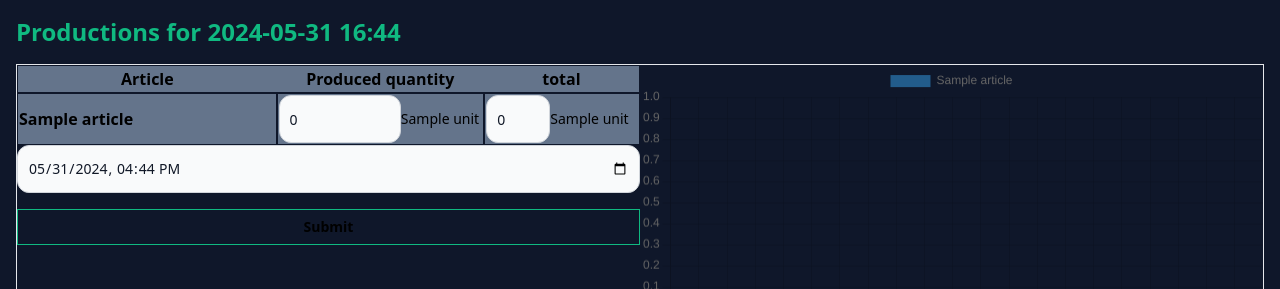
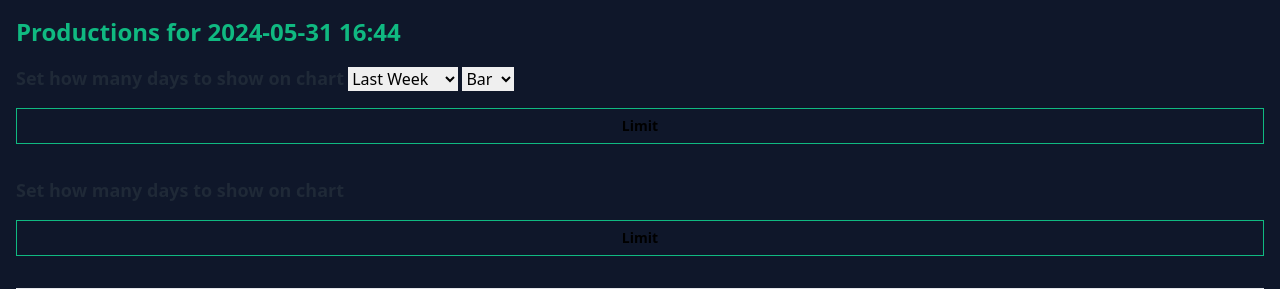
Before and after one commit to thawancomt/Sistem-Store, a Flask app: page /production/ in a window 1280 px wide. Shown: the part 48-337 px from the top of the page. Run offline with Flask 3, Linux system fonts and the light colour scheme; a user stored in the database is signed in; tables that the repository leaves empty hold one stand-in row (values such as "Sample post"); style sheets or scripts are compiled from the project's sources.

Commit message:
Introduced a new option to set the chart type on production page, added a attribute into the article model, that is 'is_produceble', this new attribute turn us abble to define if we can to produce this article, otherwise it will not be visible in production page

```diff
--- a/flaskr/blueprints/articles/models/ArticleModel.py
+++ b/flaskr/blueprints/articles/models/ArticleModel.py
@@ -1,5 +1,5 @@
 from flaskr.extensions import db
-from sqlalchemy import Column, Integer, String, ForeignKey
+from sqlalchemy import Column, Integer, String, ForeignKey, BOOLEAN
 from sqlalchemy.orm import relationship
 
 
@@ -8,6 +8,7 @@ class ArticleModel(db.Model):
     id = Column(Integer, primary_key=True, autoincrement=True)
     name = Column(String(100), unique=True, nullable=False)
     description = Column(String(100), nullable=False)
+    is_producible = Column(BOOLEAN, default=True, nullable=False)
     type_unit = Column(Integer, ForeignKey('type_units.id', ondelete='CASCADE'), nullable=False)
 
     type = relationship('TypeUnitModel', foreign_keys=[type_unit])
--- a/flaskr/blueprints/articles/services/ArticlesService.py
+++ b/flaskr/blueprints/articles/services/ArticlesService.py
@@ -2,20 +2,28 @@ from flaskr.extensions import db
 from ..models.ArticleModel import ArticleModel, TypeUnitModel
 
 class ArticlesService:
-    def __init__(self, name = None, description = None, type_unit= None) -> None:
+    def __init__(self, name = None, description = None, type_unit= None, is_producible = None) -> None:
         self.name  = name
         self.description = description
         self.type_unit = type_unit
-
+        self.is_producible = is_producible
 
     def create(self):
-        new_article = ArticleModel(name=self.name, description=self.description, type_unit=self.type_unit)
+        new_article = ArticleModel(name=self.name,
+                                   description=self.description,
+                                   type_unit=self.type_unit,
+                                   is_producible = self.is_producible
+                                )
         db.session.add(new_article)
         db.session.commit()
 
     @staticmethod
     def get_all():
         return db.session.query(ArticleModel).all()
+
+    @staticmethod
+    def get_all_producibles():
+        return db.session.query(ArticleModel).filter(ArticleModel.is_producible == True).all()
 
 
 class TypeUnitsService:
--- a/flaskr/blueprints/articles/views/ArticlesView.py
+++ b/flaskr/blueprints/articles/views/ArticlesView.py
@@ -18,6 +18,7 @@ def create():
     name = request.form.get('name')
     description = request.form.get('description')
     alias = request.form.get('alias')
+
 
     type_unit = TypeUnitsService(name=name, description=description, alias=alias)
     type_unit.create()
@@ -44,9 +45,10 @@ def create():
     name = request.form.get('name')
     description = request.form.get('description')
     type_unit = request.form.get('type_unit')
+    is_producible = bool(request.form.get('is_producible'))
 
 
-    article = ArticlesService(name=name, description=description, type_unit=type_unit)
+    article = ArticlesService(name=name, description=description, type_unit=type_unit, is_producible = is_producible)
 
     article.create()
     return redirect(url_for('articles.view'))
--- a/flaskr/blueprints/production/models/ProductionModel.py
+++ b/flaskr/blueprints/production/models/ProductionModel.py
@@ -1,9 +1,10 @@
 from sqlalchemy import Column, Integer, String, DateTime, ForeignKey
-from sqlalchemy.orm import relationship
+from sqlalchemy.orm import relationship, declarative_base
 
 from flaskr.extensions import db
 
 
+base = declarative_base()
 class Production(db.Model):
     __tablename__ = 'production'
 
--- a/flaskr/blueprints/production/services/ProductionChartService.py
+++ b/flaskr/blueprints/production/services/ProductionChartService.py
@@ -7,18 +7,18 @@ from flask_login import current_user
 
 # Project specific imports
 from flaskr.extensions import db
-from ..models.ProductionModel import Production
+
 from flaskr.blueprints.articles.services.ArticlesService import ArticlesService
 from .ProductionService import ProductionService
 
 
 
 class ChartService():
-    def __init__(self, store_id = None, num_days=20):
-        self.num_days = num_days
+    def __init__(self, store_id = None, num_days= None):
+        self.num_days = num_days or 7
         self.store_id = store_id or current_user.store_id
         self.date_labels = self.create_labels_for_chart()
-        self.articles = ArticlesService.get_all()
+        self.articles = ArticlesService.get_all_producibles()
 
         self.all_days_productions = self.get_production_for_all_days() # Num of days
 
@@ -30,15 +30,16 @@ class ChartService():
             in this context these labels are used to set the columns in the chart
         """
 
-
         label = [datetime.now().strftime('%Y-%m-%d')]
 
         label += [
             (datetime.now() - timedelta(days=x)).strftime('%Y-%m-%d')
             for x in range(1, self.num_days + 1)
             ]
+        label.reverse()
 
         return label
+
 
     def convert_production_object_to_dict(self, day=None):
         """This method use the ProductionService to get the production object (from the database) for a given day.
--- a/flaskr/blueprints/production/services/ProductionService.py
+++ b/flaskr/blueprints/production/services/ProductionService.py
@@ -81,4 +81,25 @@ class ProductionService:
         )
     @staticmethod
     def get_articles():
-        return ArticlesService.get_all()
+        return ArticlesService.get_all_producibles()
+
+    def create_random_production(self, forward = False, days = 30):
+        import random
+        days = [datetime.now() + timedelta(days=x) for x in range(days)] if forward else [datetime.now() - timedelta(days=x) for x in range(days)]
+
+
+        articles = {article.id : article.name for article in ArticlesService.get_all_producibles()}
+
+        for day in days:
+            for article_id in articles:
+                new_production =  Production(
+                    store_id = self.store_id,
+                    creator_id = self.creator_id,
+                    article_id = article_id,
+                    quantity = random.randint(3, 44),
+                    date = day
+
+                )
+                db.session.add(new_production)
+
+        db.session.commit()
--- a/flaskr/blueprints/production/templates/production.html
+++ b/flaskr/blueprints/production/templates/production.html
@@ -6,6 +6,28 @@
 
 
 <h1 class="title-primary m-4">Productions for {{date}}</h1>
+
+<form action="{{url_for('production.home')}}" class="m-4">
+    <label for="lenght" class="sub-title-primary"> Set how many days to show on chart</label>
+    <select name="lenght" id="">
+        <option value="7">Last Week</option>
+        <option value="14">Last 2 Week</option>
+        <option value="21">Last 3 Week</option>
+        <option value="30">Last Month</option>
+    </select>
+    <select name="chart_type" id="">
+        <option value="bar">Bar</option>
+        <option value="line">Line</option>
+        <option value="pie">Pie</option>
+    </select>
+    <button type="submit" class="btn-primary">Limit</button>
+</form>
+
+<form action="{{url_for('production.home')}}" class="m-4">
+    <label for="lenght" class="sub-title-primary"> Set how many days to show on chart</label>
+
+    <button type="submit" class="btn-primary">Limit</button>
+</form>
 
 
 
@@ -51,7 +73,7 @@
             const ctx = document.getElementById('myChart');
 
             new Chart(ctx, {
-              type: 'bar',
+              type: '{{context.type}}',
               data: {
                 labels: {{context.chartlabels | tojson}},
                 datasets: {{context.chartdata | tojson}}
--- a/flaskr/blueprints/production/views/ProductionView.py
+++ b/flaskr/blueprints/production/views/ProductionView.py
@@ -9,6 +9,9 @@ production = Blueprint('production', __name__, url_prefix='/production',
 
 @production.route('/')
 def home():
+    past_days = int(request.args.get('lenght', '0')) or 0
+    chart_type = request.args.get('chart_type', 'bar')
+
     context = {
         'productions' : ProductionService.get_all(),
         'articles' : ProductionService.get_articles(),
@@ -16,8 +19,9 @@ def home():
         'history' : ProductionService().get_production_history(),
 
         # Chart context
-        'chartdata' : ChartService().create_chart_datasets(),
-        'chartlabels' : ChartService().create_labels_for_chart()
+        'chartdata' : ChartService(num_days=past_days).create_chart_datasets(),
+        'chartlabels' : ChartService(num_days=past_days).create_labels_for_chart(),
+        'type' : str(chart_type)
     }
     return render_template('production.html', context=context)
 
@@ -32,3 +36,12 @@ def create():
 def o():
     from datetime import datetime
     return f'{ChartService().create_article_data_of_each_day(3)}'
+
+@production.route('/fake/<int:d>', methods=['get'])
+def fake(d):
+    if d == 1:
+        ProductionService().create_random_production(forward=True)
+    else:
+        ProductionService().create_random_production(days=d)
+
+    return 'ok'
--- a/flaskr/blueprints/users/services/UserService.py
+++ b/flaskr/blueprints/users/services/UserService.py
@@ -72,3 +72,6 @@ class UserService:
 
     def get_user_by_email(self):
         return db.session.query(User).filter(User.email == self.email).first()
+
+    def get_user_by_username(self):
+        return db.session.query(User).filter(User.username ==  self.username).first()
--- a/flaskr/blueprints/users/templates/users.html
+++ b/flaskr/blueprints/users/templates/users.html
@@ -79,7 +79,7 @@
                         <h2 class="sub-title-primary">Store: {{ user.store  }}</h2>
                     </div>
                 </div>
-                <form action="{{ url_for('users.edit_user.edit_view', username=user.username) }}">
+                <form action="{{ url_for('users.edit_user.edit_view', username = user.username) }}">
                     <button class="btn-primary">Edit</button>
                 </form>
 
--- a/flaskr/blueprints/users/views/EditUserView.py
+++ b/flaskr/blueprints/users/views/EditUserView.py
@@ -10,9 +10,9 @@ edit_user = Blueprint('edit_user', __name__)
 
 
 @edit_user.route('/<username>', methods=['GET'])
-def edit_view(username ):
+def edit_view(username):
 
-    user_data = UserService().get_user_by(username=username)
+    user_data = UserService(username = username).get_user_by_username()
 
 
     context = {
--- /dev/null
+++ b/package.json
@@ -0,0 +1,5 @@
+{
+  "dependencies": {
+    "tailwindcss": "^3.4.3"
+  }
+}
```
Also changed, not shown: flaskr/blueprints/articles/templates/articles.html (+6 -2 lines).
